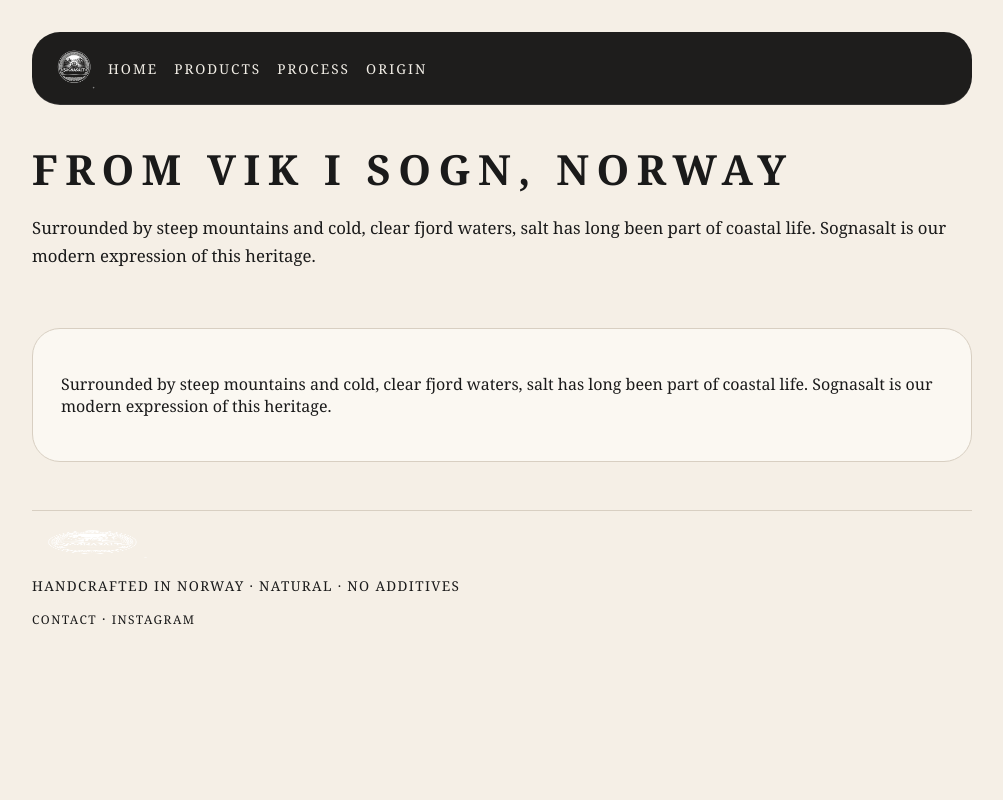
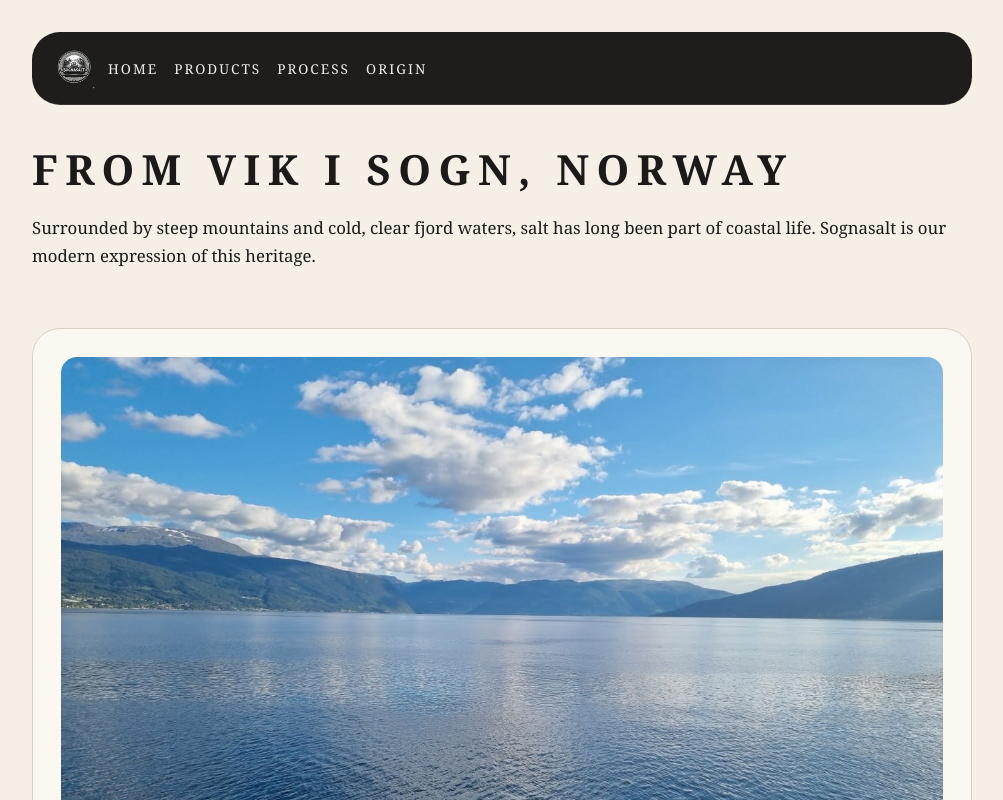
Before and after one commit to KjetilSv/Sognasalt, a Next.js app: page /en/origin/ in a window 1280 px wide. Shown: the top 800 px of the page, without its empty margins (138-1141 px from the left). Built offline with nearby package versions, Linux system fonts and the light colour scheme.

Commit message:
Add origin photo on Origin page

```diff
--- a/app/[lang]/origin/page.tsx
+++ b/app/[lang]/origin/page.tsx
@@ -1,4 +1,6 @@
+import Image from "next/image";
 import { getContent } from "@/content";
+import { withBasePath } from "@/lib/withBasePath";
 
 export const dynamic = "force-static";
 export const dynamicParams = false;
@@ -7,7 +9,11 @@
   return [{ lang: "no" }, { lang: "en" }, { lang: "de" }];
 }
 
-export default function OriginPage({ params }: { params: { lang: "no" | "en" | "de" } }) {
+export default function OriginPage({
+  params
+}: {
+  params: { lang: "no" | "en" | "de" };
+}) {
   const content = getContent(params.lang);
 
   return (
@@ -20,6 +26,18 @@
       </section>
 
       <section className="section card card-light card-pad">
+        <Image
+          src={withBasePath("/images/origin-fjord.jpg")}
+          alt="Sognefjord"
+          width={1280}
+          height={720}
+          className="image-fit"
+          style={{ borderRadius: 16 }}
+          priority
+        />
+      </section>
+
+      <section className="section card card-light card-pad">
         <p>{content.origin.body}</p>
       </section>
     </main>
```
Also changed, not shown: public/images/origin-fjord.jpg (added).
